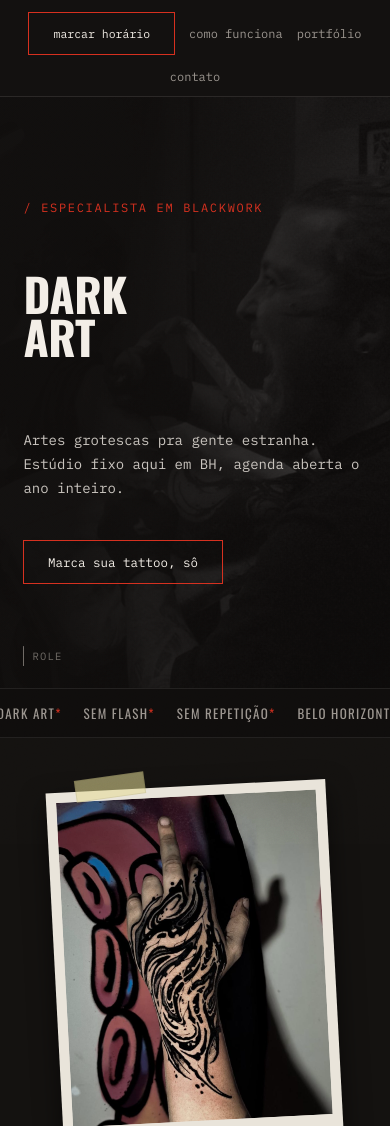
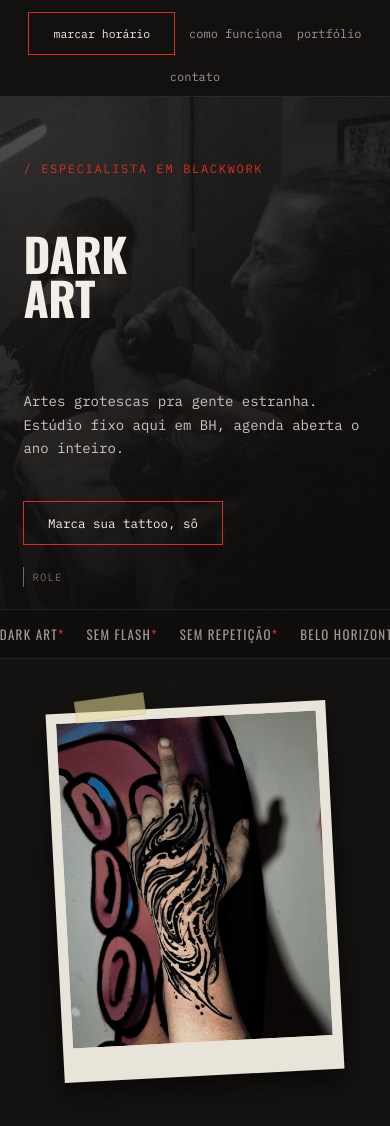
Before and after one commit to QUESH1/savoi-tattoo, a plain HTML site: page index.html in a window 390 px wide. Shown: the top 1126 px of the page. Drawn offline with nearby package versions, Linux system fonts and the light colour scheme.

Commit message:
Clareia hero no mobile e reduz upscale da imagem

```diff
--- a/index.html
+++ b/index.html
@@ -89,8 +89,13 @@
   .nav a.btn{font-size:11.5px;color:var(--fg)}
 
   .hero{position:relative;display:flex;align-items:center;min-height:clamp(420px,70vh,660px);padding:0 var(--pad-x);overflow:hidden;background:var(--bg-deep)}
-  .hero-bg{position:absolute;inset:0;width:100%;height:100%;object-fit:cover;opacity:.4;filter:grayscale(.3) contrast(1.1);will-change:transform}
+  .hero-bg{position:absolute;inset:0;width:100%;height:100%;object-fit:cover;object-position:center 30%;opacity:.4;filter:grayscale(.3) contrast(1.1);will-change:transform}
   .hero-overlay{position:absolute;inset:0;background:linear-gradient(100deg,rgba(15,13,12,.96) 30%,rgba(15,13,12,.55) 75%)}
+  @media (max-width:640px){
+    .hero{min-height:clamp(360px,52vh,460px)}
+    .hero-bg{opacity:.6;filter:grayscale(.3) contrast(1.02)}
+    .hero-overlay{background:linear-gradient(180deg,rgba(15,13,12,.55) 0%,rgba(15,13,12,.8) 55%,rgba(15,13,12,.92) 100%)}
+  }
   .hero-content{position:relative;max-width:600px;display:flex;flex-direction:column;gap:18px;padding:64px 0}
   .hero-content>*{opacity:0;transform:translateY(16px);animation:rise .7s ease forwards}
   .hero-content>*:nth-child(1){animation-delay:.05s}
```
